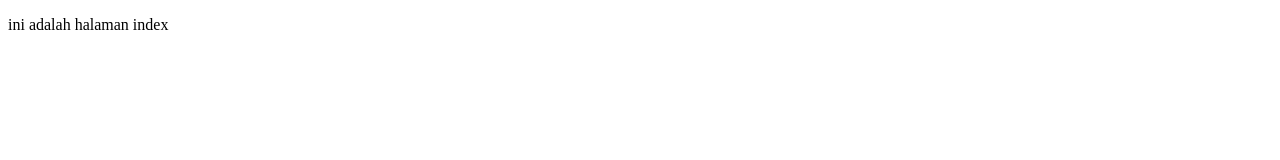
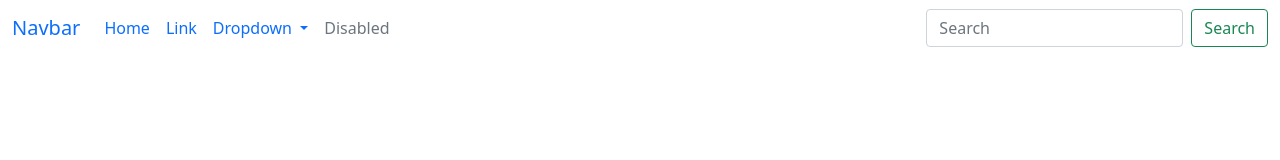
Before and after one commit to maulsganteng/merge-bazma, a plain HTML site: page index.html in a window 1280 px wide. Drawn offline with nearby package versions, Linux system fonts and the light colour scheme.

Commit message:
melakukan penambahan css  bosstrap

```diff
--- a/index.html
+++ b/index.html
@@ -5,8 +5,53 @@
     <meta http-equiv="X-UA-Compatible" content="IE=edge">
     <meta name="viewport" content="width=device-width, initial-scale=1.0">
     <title>Document</title>
-</head>
-<body>
-    <p>ini adalah halaman index</p>
+    <link href="https://cdn.jsdelivr.net/npm/bootstrap@5.0.2/dist/css/bootstrap.min.css" rel="stylesheet" integrity="sha384-EVSTQN3/azprG1Anm3QDgpJLIm9Nao0Yz1ztcQTwFspd3yD65VohhpuuCOmLASjC" crossorigin="anonymous">
+    <link rel="stylesheet" href="css/stylesheet.css">
+  </head>
+  <body>
+    <!-- navabar -->
+    <!-- navabar -->
+    <nav class="navbar navbar-expand-lg bg-body-tertiary">
+   <div class="container-fluid">
+    <a class="navbar-brand" href="#">Navbar</a>
+    <button class="navbar-toggler" type="button" data-bs-toggle="collapse" data-bs-target="#navbarSupportedContent" aria-controls="navbarSupportedContent" aria-expanded="false" aria-label="Toggle navigation">
+      <span class="navbar-toggler-icon"></span>
+    </button>
+    <div class="collapse navbar-collapse" id="navbarSupportedContent">
+      <ul class="navbar-nav me-auto mb-2 mb-lg-0">
+        <li class="nav-item">
+          <a class="nav-link active" aria-current="page" href="#">Home</a>
+        </li>
+        <li class="nav-item">
+          <a class="nav-link" href="#">Link</a>
+        </li>
+        <li class="nav-item dropdown">
+          <a class="nav-link dropdown-toggle" href="#" role="button" data-bs-toggle="dropdown" aria-expanded="false">
+            Dropdown
+          </a>
+          <ul class="dropdown-menu">
+            <li><a class="dropdown-item" href="#">Action</a></li>
+            <li><a class="dropdown-item" href="#">Another action</a></li>
+            <li><hr class="dropdown-divider"></li>
+            <li><a class="dropdown-item" href="#">Something else here</a></li>
+          </ul>
+        </li>
+        <li class="nav-item">
+          <a class="nav-link disabled">Disabled</a>
+        </li>
+      </ul>
+      <form class="d-flex" role="search">
+        <input class="form-control me-2" type="search" placeholder="Search" aria-label="Search">
+        <button class="btn btn-outline-success" type="submit">Search</button>
+      </form>
+    </div>
+  </div>
+</nav>
+<!-- javascript -->
+<script src="https://cdn.jsdelivr.net/npm/@popperjs/core@2.9.2/dist/umd/popper.min.js" integrity="sha384-IQsoLXl5PILFhosVNubq5LC7Qb9DXgDA9i+tQ8Zj3iwWAwPtgFTxbJ8NT4GN1R8p" crossorigin="anonymous"></script>
+<script src="https://cdn.jsdelivr.net/npm/bootstrap@5.0.2/dist/js/bootstrap.min.js" integrity="sha384-cVKIPhGWiC2Al4u+LWgxfKTRIcfu0JTxR+EQDz/bgldoEyl4H0zUF0QKbrJ0EcQF" crossorigin="anonymous"></script>
+<script src="js/file.js"></script>
+<!-- javascript -->
+
 </body>
 </html>
```
